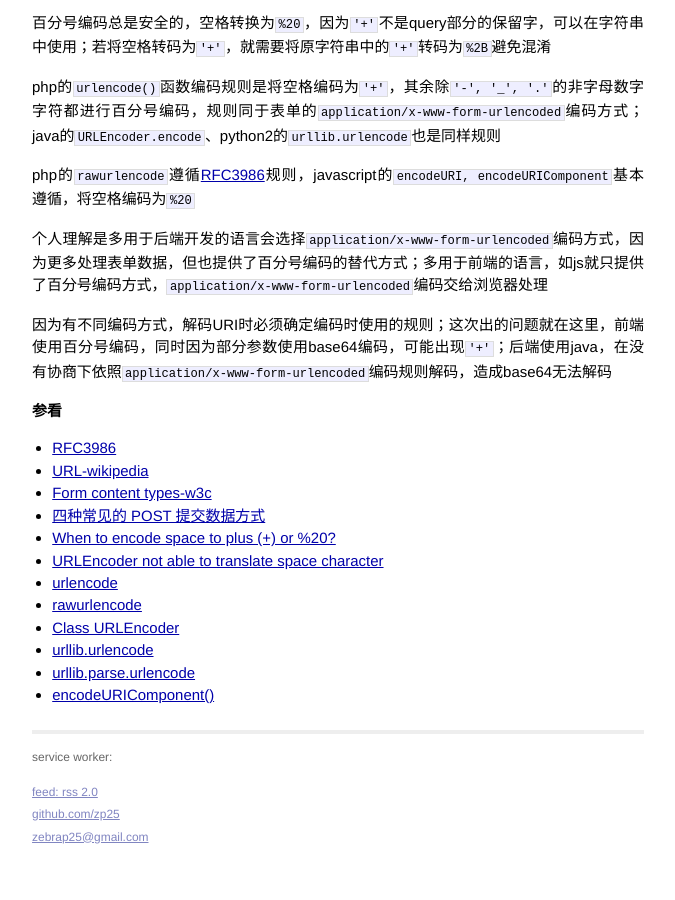
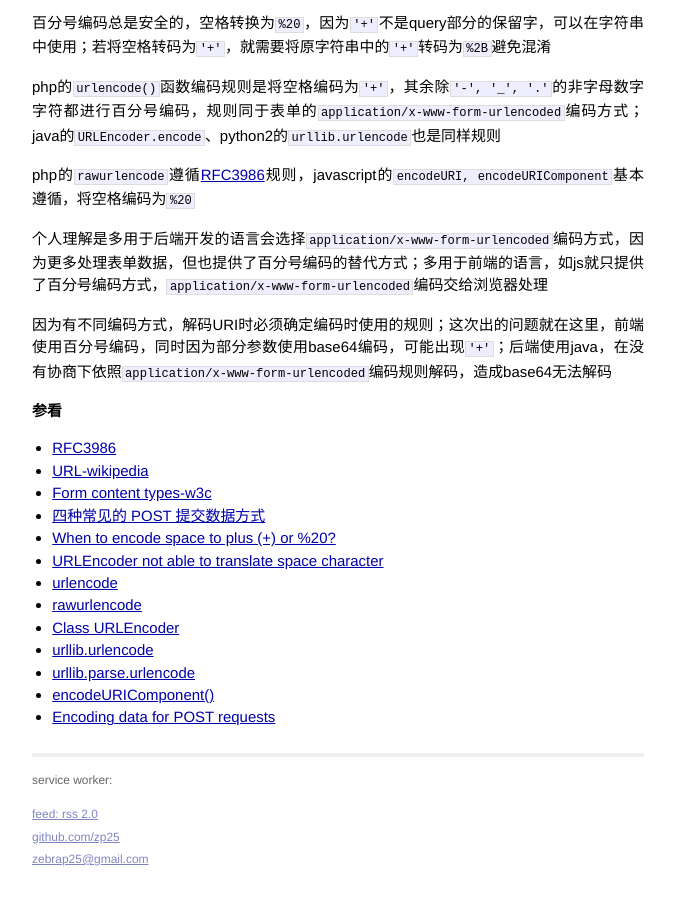
Before and after one commit to zp25/zp25.github.io, a Jekyll site: the page built from _posts/应用/2017-04-06-encodeuri.md, in a window 1280 px wide and 900 px high, scrolled down 2850 px. Shown: the whole window, without its empty margins (302-977 px from the left). Built offline with Jekyll 4.4.1, drawn with Linux system fonts in a browser that asks for light colours; before the commit the page ends 3728 px from its top, so only the background shows below that.

Commit message:
增加资源

```diff
--- a/_posts/应用/2017-04-06-encodeuri.md
+++ b/_posts/应用/2017-04-06-encodeuri.md
@@ -146,6 +146,7 @@ php的`rawurlencode`遵循[RFC3986][rfc3986]规则，javascript的`encodeURI, en
 + [urllib.urlencode](https://docs.python.org/2/library/urllib.html#urllib.urlencode "urllib.urlencode")
 + [urllib.parse.urlencode](https://docs.python.org/3/library/urllib.parse.html#urllib.parse.urlencode "urllib.parse.urlencode")
 + [encodeURIComponent()](https://developer.mozilla.org/en-US/docs/Web/JavaScript/Reference/Global_Objects/encodeURIComponent "encodeURIComponent()")
++ [Encoding data for POST requests](https://jakearchibald.com/2021/encoding-data-for-post-requests/ "Encoding data for POST requests")
 
 [rfc3986]:http://www.ietf.org/rfc/rfc3986.txt "RFC3986"
 [rfc1738]:https://www.ietf.org/rfc/rfc1738.txt "RFC1738"
```
Also changed, not shown: Gemfile.lock.
